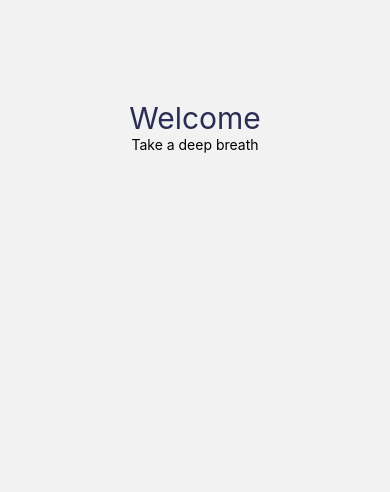
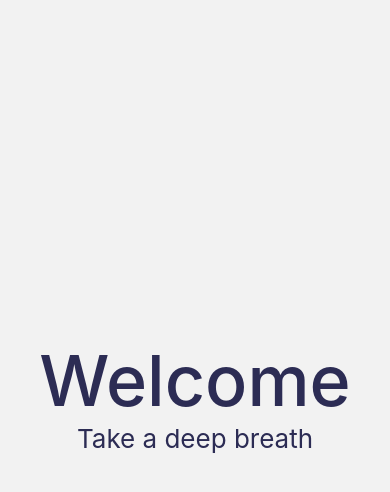
Before and after one commit to farisdurrani/meditation-app, a React Native app: screen /WelcomePage in a window 390 px wide. Shown: the top 492 px of the page. Built offline with nearby package versions, Linux system fonts and the light colour scheme.

Commit message:
WelcomePage

```diff
--- a/components/MText.js
+++ b/components/MText.js
@@ -15,7 +15,8 @@ export default MText;
 
 const styles = StyleSheet.create({
   text: {
-    fontSize: 30,
+    fontSize: 70,
+    fontWeight: "500",
     color: COLORS.primary_blue,
     textAlign: "center",
   },
--- a/screens/WelcomePage.js
+++ b/screens/WelcomePage.js
@@ -1,13 +1,15 @@
-import { StyleSheet, Text, View } from "react-native";
+import { StyleSheet, Text, View, Dimensions } from "react-native";
 import React from "react";
 import { MText } from "../components";
-import { LAYOUT } from "../constants";
+import { LAYOUT, COLORS } from "../constants";
 
 const WelcomePage = () => {
   return (
     <View style={styles.mainContainer}>
       <MText text="Welcome" />
-      <Text>Take a deep breath</Text>
+      <Text style={{ fontSize: 26, color: COLORS.primary_blue }}>
+        Take a deep breath
+      </Text>
     </View>
   );
 };
@@ -16,9 +18,9 @@ export default WelcomePage;
 
 const styles = StyleSheet.create({
   mainContainer: {
-    marginTop: 100,
+    marginTop: Dimensions.get('window').height * 0.40,
     width: "100%",
     display: "flex",
     alignItems: "center",
-  }
+  },
 });
```
